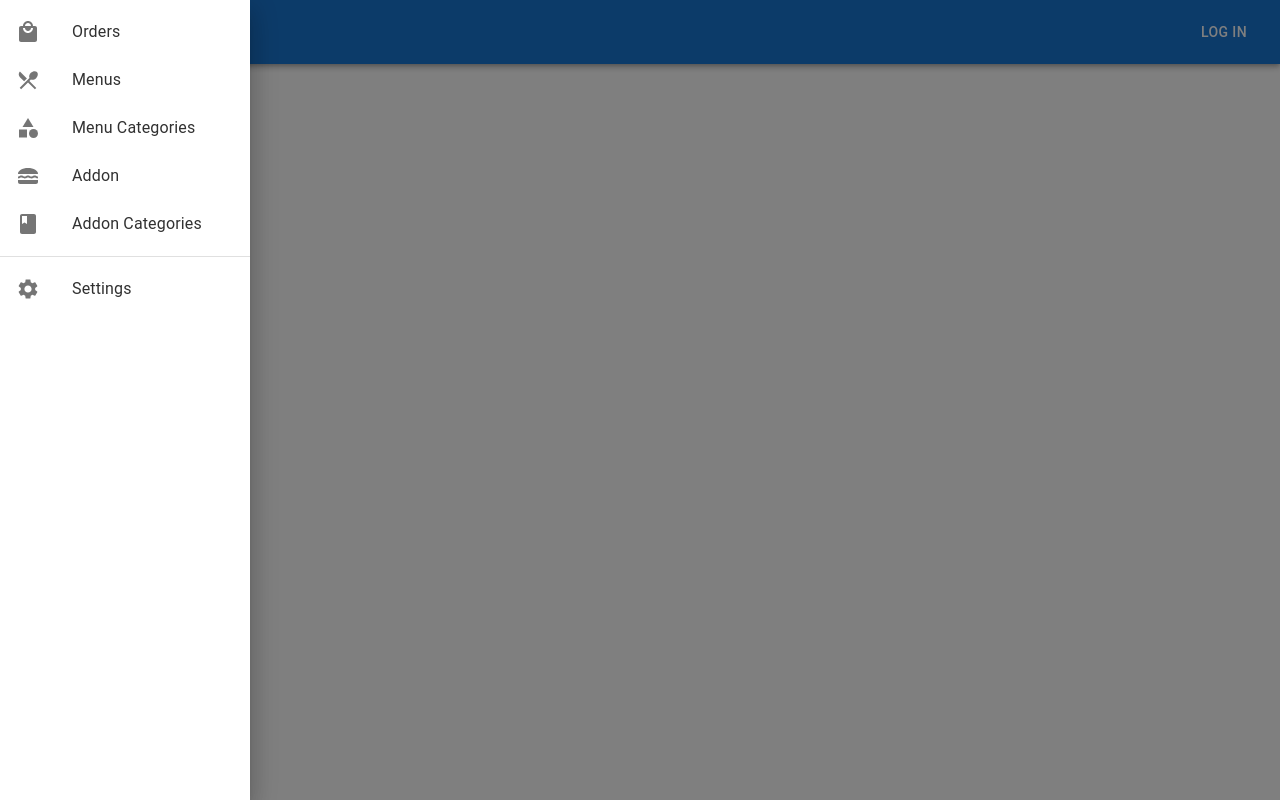
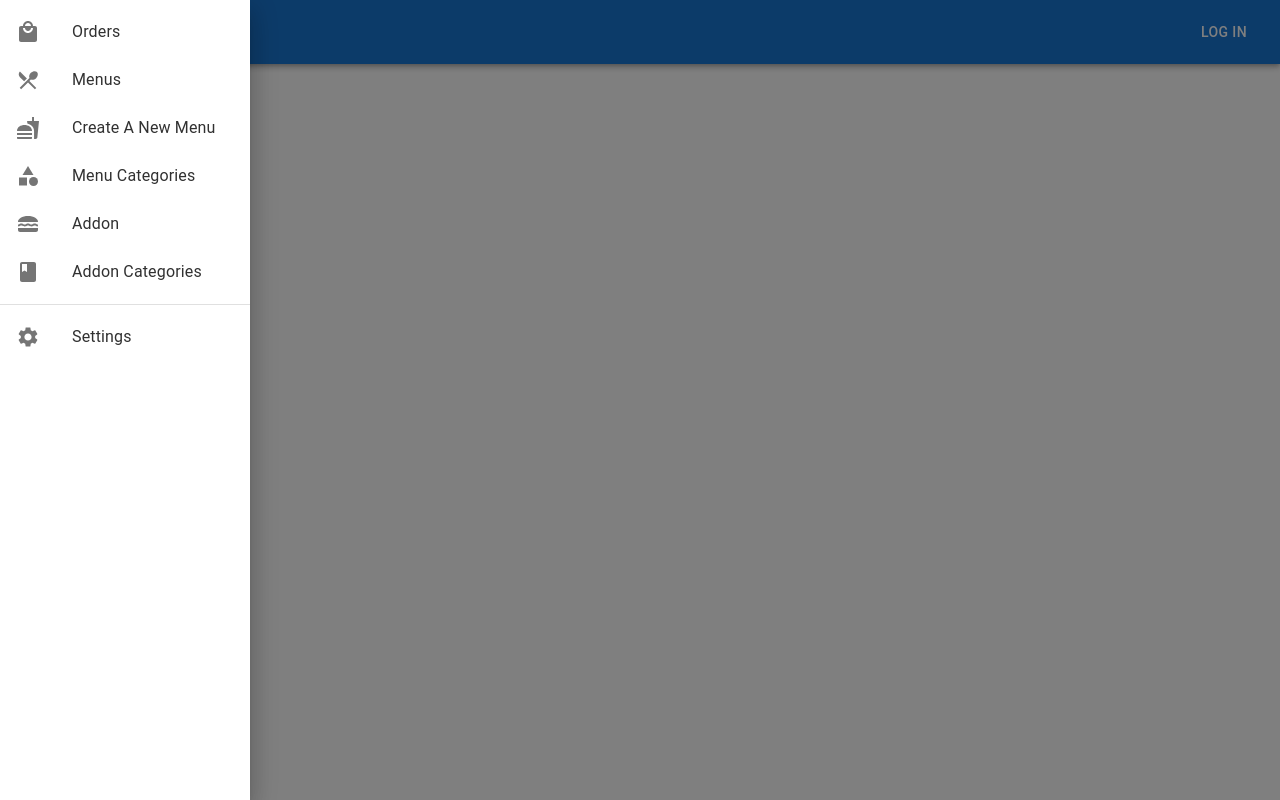
Before and after one commit to Jzzz-C/express-next-pos-app, a Next.js app in the folder client/: page /components/NavBar in a window 1280 px wide. Both pictures are taken after a click on the button "menu". Built offline with nearby package versions, Linux system fonts and the light colour scheme; no server answers.

Commit message:
feat: added create a new menu route

```diff
--- a/client/pages/components/NavBar.tsx
+++ b/client/pages/components/NavBar.tsx
@@ -9,6 +9,7 @@ import LocalMallIcon from "@mui/icons-material/LocalMall";
 import { useContext, useState } from "react";
 import LunchDiningIcon from "@mui/icons-material/LunchDining";
 import LocalDiningIcon from "@mui/icons-material/LocalDining";
+import FastfoodIcon from "@mui/icons-material/Fastfood";
 import SettingsIcon from "@mui/icons-material/Settings";
 import ClassIcon from "@mui/icons-material/Class";
 import CategoryIcon from "@mui/icons-material/Category";
@@ -36,24 +37,30 @@ const sidebarMenuItems = [
   },
   {
     id: 3,
+    label: "Create A New Menu",
+    icon: <FastfoodIcon />,
+    route: "/routes/create-menu",
+  },
+  {
+    id: 4,
     label: "Menu Categories",
     icon: <CategoryIcon />,
     route: "/routes/menu-categories",
   },
   {
-    id: 4,
+    id: 5,
     label: "Addon",
     icon: <LunchDiningIcon />,
     route: "/routes/addon",
   },
   {
-    id: 5,
+    id: 6,
     label: "Addon Categories",
     icon: <ClassIcon />,
     route: "/routes/addon-categories",
   },
   {
-    id: 6,
+    id: 7,
     label: "Settings",
     icon: <SettingsIcon />,
     route: "/routes/setting",
@@ -86,7 +93,7 @@ const NavBar = () => {
         onKeyDown={toggleDrawer(false)}
       >
         <List>
-          {sidebarMenuItems.slice(0, 5).map((item) => (
+          {sidebarMenuItems.slice(0, 6).map((item) => (
             <Link
               key={item.id}
               href={item.route}
--- /dev/null
+++ b/client/pages/routes/create-menu.tsx
@@ -0,0 +1,12 @@
+import React from "react";
+import Layout from "../components/Layout";
+
+const CreateNewMenu = () => {
+  return (
+    <Layout>
+      <div>CreateNewMenu</div>
+    </Layout>
+  );
+};
+
+export default CreateNewMenu;
```
